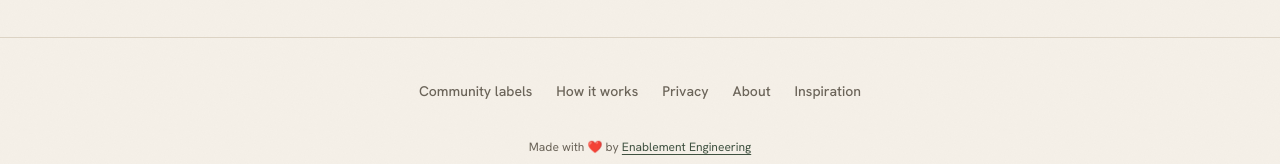
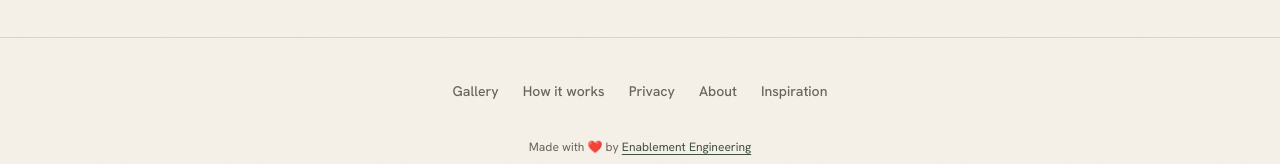
Before and after one commit to Enablement-Engineering/tin-to-cellar, a React (Vite) app: page /labels in a window 1280 px wide. Shown: the part 1707-1871 px from the top of the page. Built offline with nearby package versions, Linux system fonts and the light colour scheme.

Commit message:
refactor(ui): rename community labels to gallery

```diff
--- a/src/PublicApp.tsx
+++ b/src/PublicApp.tsx
@@ -256,7 +256,7 @@ export default function PublicApp() {
       window.location.reload()
     }}>Reload instructions</button>}
   </section>
-  const titles: Record<View | 'not-found', string> = { labels: 'Labels for your tobacco jars', 'not-found': 'Page not found', create: 'Your labels', artwork: 'Create artwork', order: 'Add several blends', print: 'Print labels', help: 'How it works', about: 'About', inspiration: 'Inspiration', privacy: 'Privacy', gallery: 'Community labels', 'gallery-admin': 'Review submissions' }
+  const titles: Record<View | 'not-found', string> = { labels: 'Labels for your tobacco jars', 'not-found': 'Page not found', create: 'Your labels', artwork: 'Create artwork', order: 'Add several blends', print: 'Print labels', help: 'How it works', about: 'About', inspiration: 'Inspiration', privacy: 'Privacy', gallery: 'Gallery', 'gallery-admin': 'Review submissions' }
   const routeClick = (next: View) => (event: React.MouseEvent<HTMLAnchorElement>) => {
     if (event.button !== 0 || event.metaKey || event.ctrlKey || event.shiftKey || event.altKey) return
     event.preventDefault(); if (next === 'print') openReadyPrint(); else navigate(next)
--- a/src/components/SiteFooter.tsx
+++ b/src/components/SiteFooter.tsx
@@ -6,7 +6,7 @@ interface SiteFooterProps {
 }
 
 const pages: { page: FooterPage; label: string }[] = [
-  { page: 'gallery', label: 'Community labels' },
+  { page: 'gallery', label: 'Gallery' },
   { page: 'help', label: 'How it works' },
   { page: 'privacy', label: 'Privacy' },
   { page: 'about', label: 'About' },
--- a/src/components/gallery/GalleryAdmin.tsx
+++ b/src/components/gallery/GalleryAdmin.tsx
@@ -146,7 +146,7 @@ export function GalleryAdmin() {
   const position = current ? items.findIndex(item => item.id === current.id) : -1
 
   return <section className="gallery-page gallery-admin screen-only">
-    <header className="review-heading"><div><h1>Review community labels</h1><p>Check the artwork and tobacco match, then publish or reject.</p></div></header>
+    <header className="review-heading"><div><h1>Review gallery submissions</h1><p>Check the artwork and tobacco match, then publish or reject.</p></div></header>
     <nav className="gallery-admin-tabs" aria-label="Administration">{(['review', 'operations', 'agents'] as const).map(value => <button key={value} className="button secondary" disabled={busy} aria-pressed={tab === value} onClick={() => setTab(value)}>{value === 'review' ? 'Review queue' : value === 'operations' ? 'Operations' : 'Agent permissions'}</button>)}</nav>
     {tab === 'operations' && <AdminOperations />}{tab === 'agents' && <AgentGrants />}
     {tab === 'review' && <>
```
Also changed, not shown: tests/gallery/header.pw.ts (+1 -1 lines), 2 other files (tests, documents, lock files or other folders).
